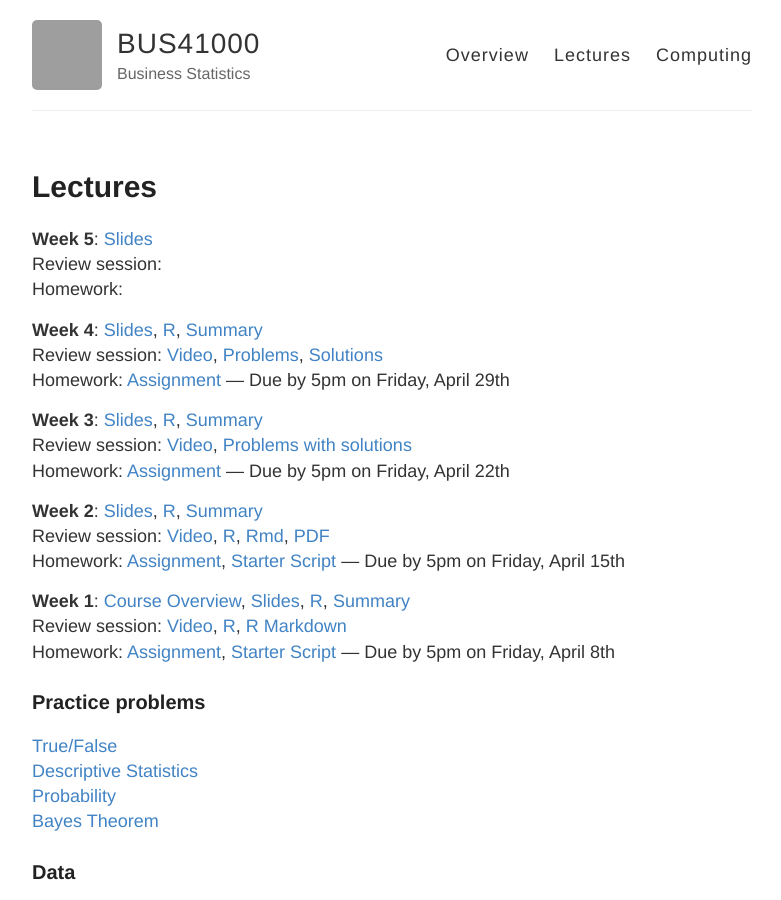
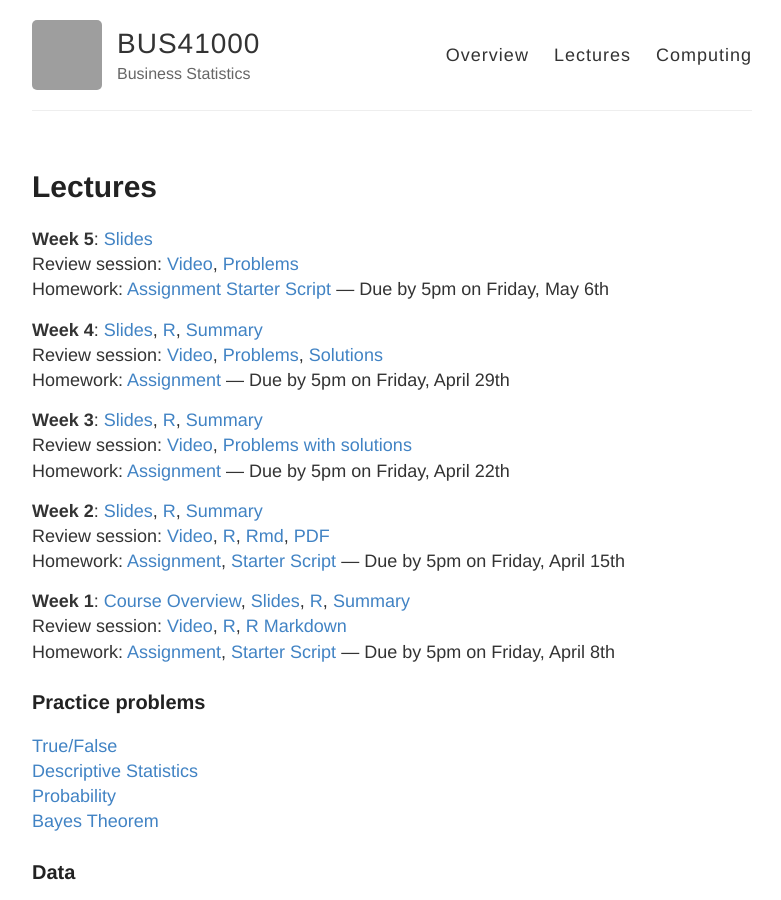
Before and after one commit to mlakolar/BUS41000, a Jekyll site: the page built from lectures.md, in a window 1280 px wide and 900 px high. Shown: the whole window, without its empty margins (248-1029 px from the left). Built offline with Jekyll 4.4.1, drawn with Linux system fonts in a browser that asks for light colours; grey boxes are pictures that could not be loaded.

Commit message:
Update lectures.md

```diff
--- a/lectures.md
+++ b/lectures.md
@@ -7,7 +7,12 @@
 **Week 5**:
 [Slides](https://github.com/mlakolar/BUS41000/raw/master/slides/05_lecture.pdf)
 Review session:
+[Video](https://media.chicagobooth.edu/Mediasite6/Play/095de2d7b16445ccbe16089a9451f6f61d),
+[Problems]()
 Homework:
+[Assignment](https://piazza.com/class_profile/get_resource/ihbf4oo8gc36od/inlwg9a0q0a1w2)
+[Starter Script](https://piazza.com/class_profile/get_resource/ihbf4oo8gc36od/inlwgtv81bz281) ---
+Due by 5pm on Friday, May 6th
 
 
 **Week 4**:
```
